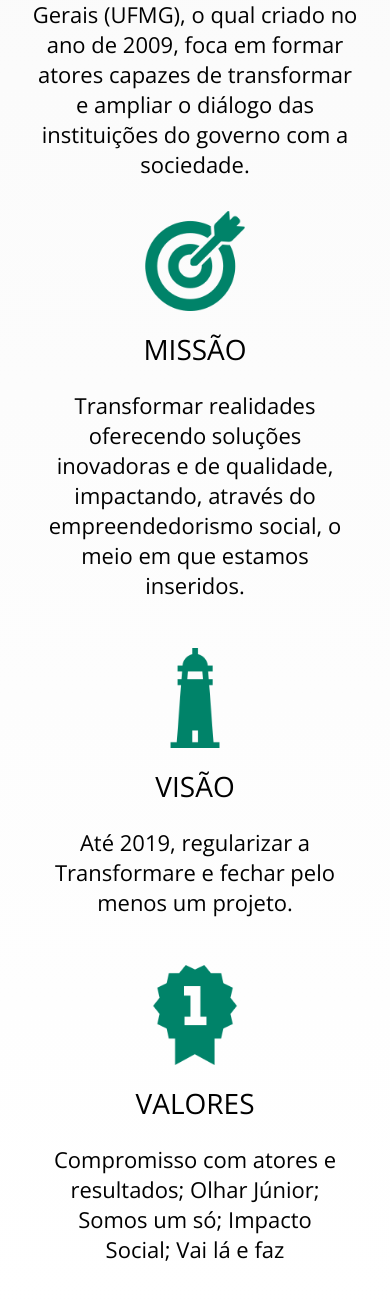
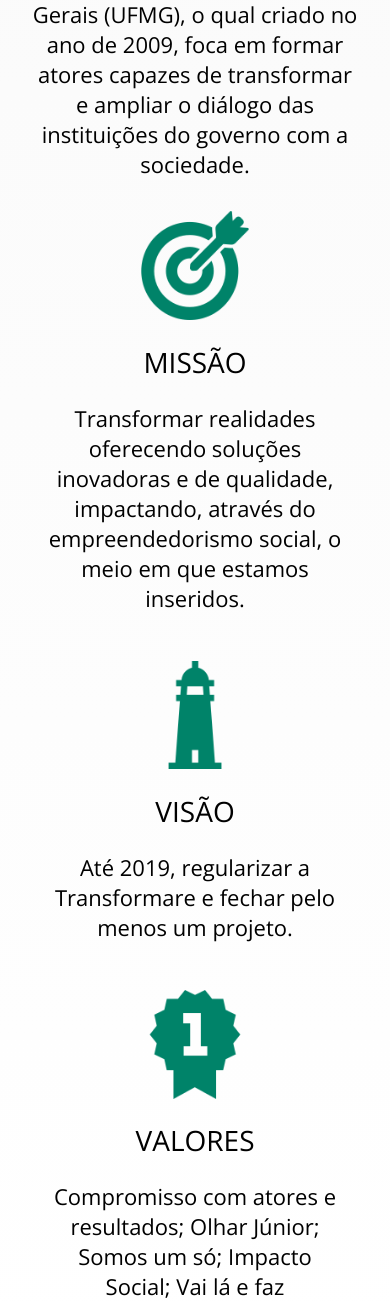
Before and after one commit to citi-onboarding/TransformareJr, a Django app: page / in a window 390 px wide. Shown: the part 540-1842 px from the top of the page. Before the commit the page ends 1801 px from the top, so only its background shows below. Run offline with Django 3.2, Linux system fonts and the light colour scheme.

Commit message:
consertei a responsividade dos ícones

```diff
--- a/static/css/index.css
+++ b/static/css/index.css
@@ -105,8 +105,8 @@ body {
 .icones-mvv {
     margin: auto;
     position: relative;
-    width: 100px;
-    height: 100px;
+    width: 36%;
+    height: auto;
 }
 
 .icones-mvv-img {
```
Also changed, not shown: 2 other files.
